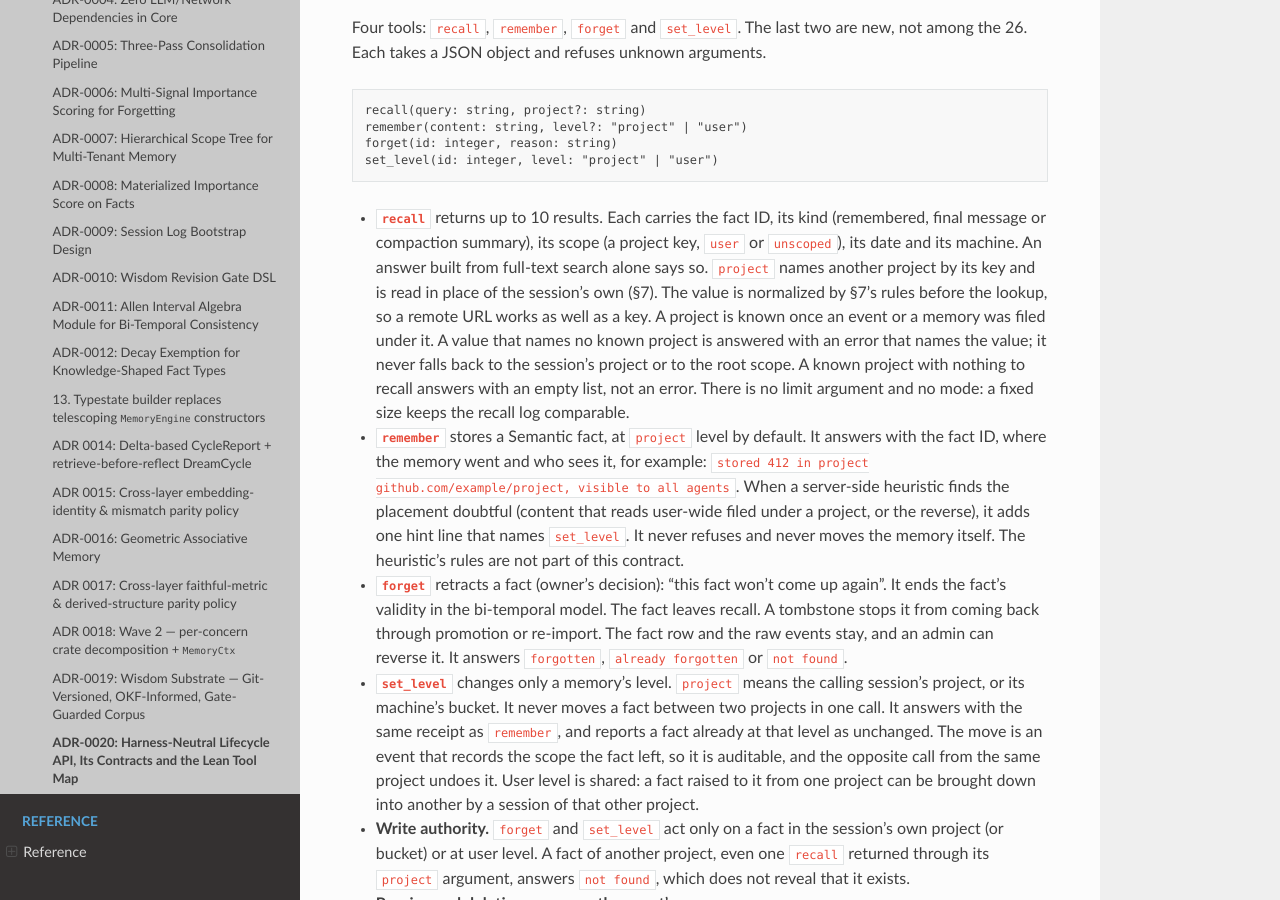
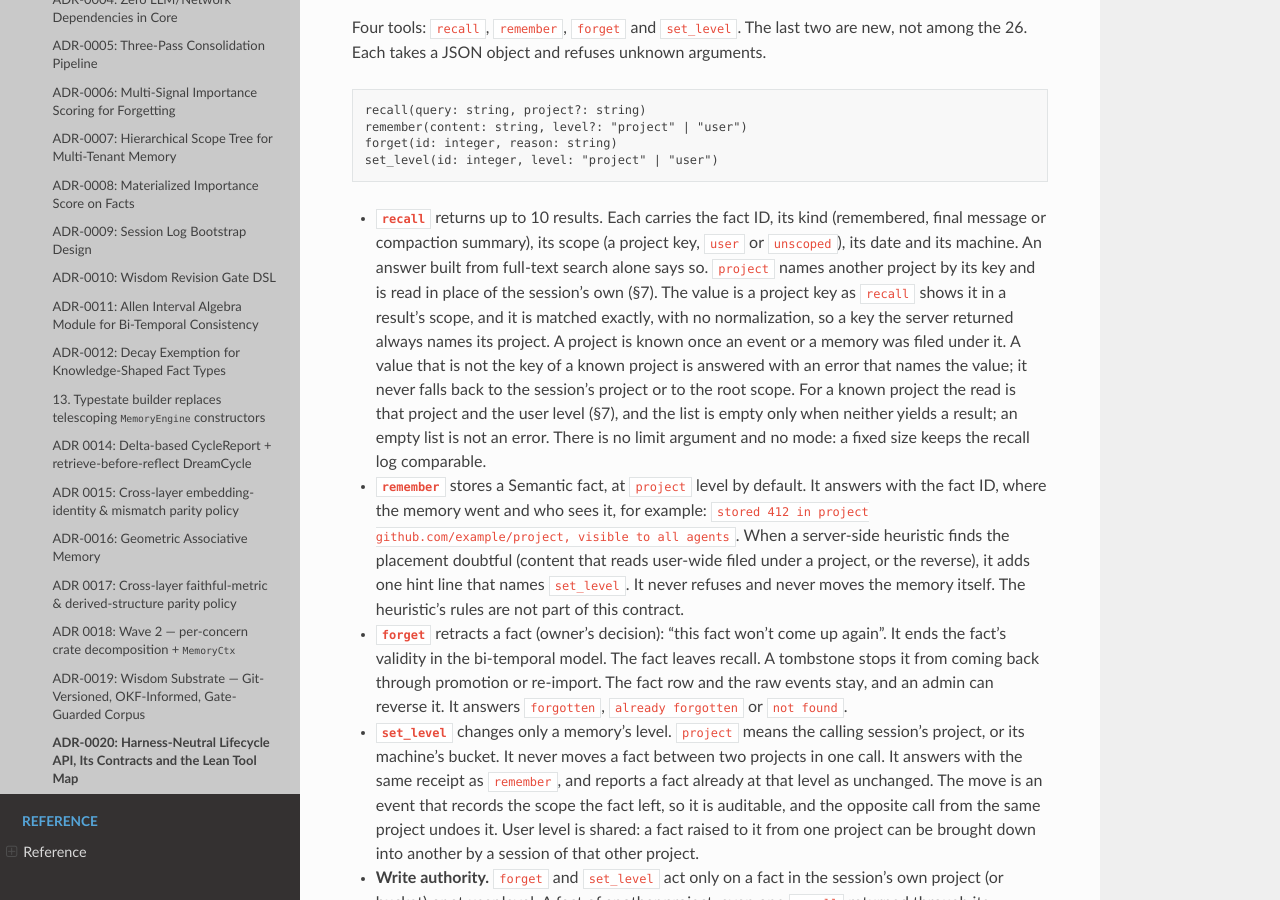
Before and after one commit to dutiona/memory-engine, a Sphinx documentation site: the page built from docs/design/adr/0020-harness-neutral-lifecycle-api.md, in a window 1280 px wide and 900 px high, scrolled down 13681 px. Built offline with Sphinx 7.4.7 and the Read the Docs theme 3.1.0, drawn with Linux system fonts in a browser that asks for light colours; pages that are not in the unit, such as notebooks, are missing from menus.

Commit message:
docs(adr): match recall's project argument exactly
The previous commit normalized the project argument by the remote-URL
rules. A path key is not a remote: a project checked out at Work/notes
would have been looked up as work/notes and reported unknown, under a
key the server itself had returned. The argument is now a key matched
exactly. The record also says that a named project's read still
includes the user level, so the list is empty only when neither yields
a result.

Claude-Session: https://claude.ai/code/session_01Qu4X2gk2tP1B7rGmLCnLzB

````diff
--- a/docs/design/adr/0020-harness-neutral-lifecycle-api.md
+++ b/docs/design/adr/0020-harness-neutral-lifecycle-api.md
@@ -335,7 +335,7 @@ forget(id: integer, reason: string)
 set_level(id: integer, level: "project" | "user")
 ```
 
-- **`recall`** returns up to 10 results. Each carries the fact ID, its kind (remembered, final message or compaction summary), its scope (a project key, `user` or `unscoped`), its date and its machine. An answer built from full-text search alone says so. `project` names another project by its key and is read in place of the session's own (§7). The value is normalized by §7's rules before the lookup, so a remote URL works as well as a key. A project is known once an event or a memory was filed under it. A value that names no known project is answered with an error that names the value; it never falls back to the session's project or to the root scope. A known project with nothing to recall answers with an empty list, not an error. There is no limit argument and no mode: a fixed size keeps the recall log comparable.
+- **`recall`** returns up to 10 results. Each carries the fact ID, its kind (remembered, final message or compaction summary), its scope (a project key, `user` or `unscoped`), its date and its machine. An answer built from full-text search alone says so. `project` names another project by its key and is read in place of the session's own (§7). The value is a project key as `recall` shows it in a result's scope, and it is matched exactly, with no normalization, so a key the server returned always names its project. A project is known once an event or a memory was filed under it. A value that is not the key of a known project is answered with an error that names the value; it never falls back to the session's project or to the root scope. For a known project the read is that project and the user level (§7), and the list is empty only when neither yields a result; an empty list is not an error. There is no limit argument and no mode: a fixed size keeps the recall log comparable.
 - **`remember`** stores a Semantic fact, at `project` level by default. It answers with the fact ID, where the memory went and who sees it, for example: `stored 412 in project github.com/example/project, visible to all agents`. When a server-side heuristic finds the placement doubtful (content that reads user-wide filed under a project, or the reverse), it adds one hint line that names `set_level`. It never refuses and never moves the memory itself. The heuristic's rules are not part of this contract.
 - **`forget`** retracts a fact (owner's decision): "this fact won't come up again". It ends the fact's validity in the bi-temporal model. The fact leaves recall. A tombstone stops it from coming back through promotion or re-import. The fact row and the raw events stay, and an admin can reverse it. It answers `forgotten`, `already forgotten` or `not found`.
 - **`set_level`** changes only a memory's level. `project` means the calling session's project, or its machine's bucket. It never moves a fact between two projects in one call. It answers with the same receipt as `remember`, and reports a fact already at that level as unchanged. The move is an event that records the scope the fact left, so it is auditable, and the opposite call from the same project undoes it. User level is shared: a fact raised to it from one project can be brought down into another by a session of that other project.
````
